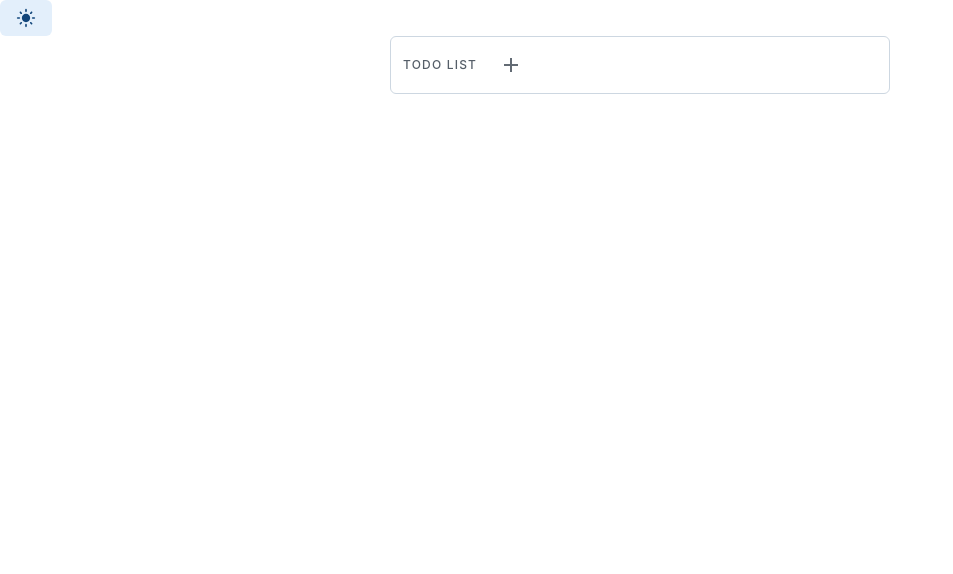
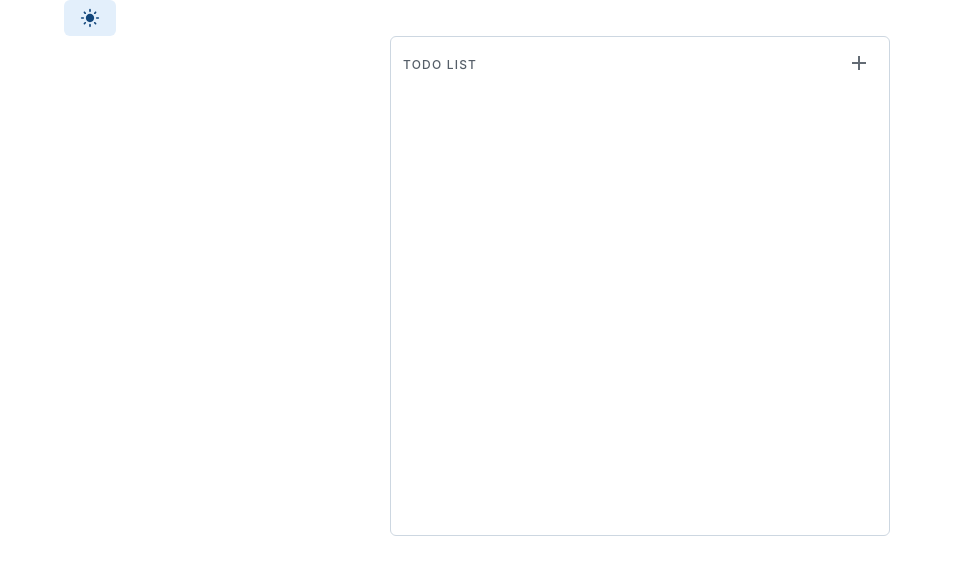
Before and after one commit to aryanbp/techspark_todo, a React (Create React App) app: page / in a window 1280 px wide. Before the commit this address had no page. Shown: the top 574 px of the page, without its empty margins (0-953 px from the left). Built offline with nearby package versions, Linux system fonts and the light colour scheme.

Commit message:
Update UI for TaskList Page

```diff
--- a/package.json
+++ b/package.json
@@ -8,6 +8,7 @@
     "@mui/icons-material": "^5.14.8",
     "@mui/joy": "^5.0.0-beta.5",
     "@mui/material": "^5.14.8",
+    "@mui/styled-engine-sc": "^5.14.8",
     "@testing-library/jest-dom": "^5.17.0",
     "@testing-library/react": "^13.4.0",
     "@testing-library/user-event": "^13.5.0",
@@ -16,6 +17,7 @@
     "react-dom": "^18.2.0",
     "react-router-dom": "^6.15.0",
     "react-scripts": "5.0.1",
+    "styled-components": "^5.3.11",
     "web-vitals": "^2.1.4"
   },
   "scripts": {
--- a/src/App.js
+++ b/src/App.js
@@ -1,21 +1,10 @@
+import { Box, Container } from '@mui/material';
 import './App.css';
-import { Fragment, useEffect, useRef, useState } from 'react';
-import { Routes, Route, useNavigate } from 'react-router-dom';
-
-
-import CssBaseline from '@mui/joy/CssBaseline';
-import Button from '@mui/joy/Button';
-import { CssVarsProvider, useColorScheme } from '@mui/joy/styles';
-import List from '@mui/joy/List';
-import ListItem from '@mui/joy/ListItem';
-import ListSubheader from '@mui/joy/ListSubheader';
-import ListItemButton from '@mui/joy/ListItemButton';
-import { Box } from '@mui/material';
-import { Add, CheckBox, DarkMode, LightMode } from '@mui/icons-material';
-import IconButton from '@mui/joy/IconButton';
-import { Sheet } from '@mui/joy';
+import { Button, CssBaseline, CssVarsProvider, useColorScheme } from '@mui/joy';
+import { useEffect, useState } from 'react';
+import { DarkMode, LightMode } from '@mui/icons-material';
+import TaskList from './TaskList';
 import TaskView from './TaskView';
-
 
 function ModeToggle() {
   const { mode, setMode } = useColorScheme();
@@ -40,77 +29,20 @@ function ModeToggle() {
   );
 }
 
-
 function App() {
-
-  //SetUp Routes...
-  const navigate = useNavigate();
-
-  const navigateToTaskView = () => {
-    // 👇️ navigate to /
-    navigate('/taskview');
-  };
-
-  const [todos, setTodos] = useState(['Hi', 'Hello']);
-  const todoText = useRef();
-
-  useEffect(() => {
-    const userTodos = localStorage.getItem('todos');
-    setTodos(userTodos ? JSON.parse(userTodos) : []);
-  }, [])
-
-  function removeTodo(index) {
-    todos.splice(index, 1);
-    [...JSON.parse(localStorage.getItem('todos'))].splice(index, 1)
-
-    setTodos([...todos])
-    localStorage.setItem('todos', JSON.stringify([...todos]));
-  }
-
   return (
-    <CssVarsProvider defaultMode="system">
+    <Container>
+      <CssVarsProvider defaultMode='system'>
         <CssBaseline />
         <main>
           <ModeToggle />
-        <div>
-          <List
-            variant="outlined"
-            sx={{
-              margin: '0 auto',
-              width: 500,
-              borderRadius: 'sm',
-            }}
-          >
-            <ListItem nested>
-              <ListSubheader sx={{
-                gap: 2
-              }}>Todo List{<IconButton onClick={navigateToTaskView}><Add /></IconButton>}</ListSubheader>
-              <List>
-                {todos.map((todo, index) => (
-                  <ListItem>
-                    <ListItemButton>{todo}</ListItemButton>
-                    <Box sx={{ display: 'flex', gap: 1 }}>
-                      <Button size="sm" variant="plain" color="neutral">
-                        Edit
-                      </Button>
-                      <Button onClick={() => removeTodo(index)} size="sm" variant="soft" color="danger">
-                        Delete
-                      </Button>
+          <Box sx={{ display: 'flex', justifyContent: 'center' }}>
+            <TaskList />
           </Box>
-                  </ListItem>
-                ))}
-              </List>
-            </ListItem>
-          </List>
-          <Routes>
-            {/* <Route path="/tasklist" element={<Contacts />} /> */}
-            <Route path="/taskview" element={<TaskView />} />
-          </Routes>
-        </div>
         </main>
       </CssVarsProvider>
+    </Container>
   );
-
   // //SetUp Routes...
   // const navigate = useNavigate();
 
--- /dev/null
+++ b/src/TaskList.js
@@ -0,0 +1,84 @@
+import { useEffect, useRef, useState } from 'react';
+
+
+import Button from '@mui/joy/Button';
+import List from '@mui/joy/List';
+import ListItem from '@mui/joy/ListItem';
+import ListSubheader from '@mui/joy/ListSubheader';
+import ListItemButton from '@mui/joy/ListItemButton';
+import { Box } from '@mui/material';
+import IconButton from '@mui/joy/IconButton';
+import { Add, ExpandMoreOutlined } from '@mui/icons-material';
+import { Link } from 'react-router-dom';
+import Checkbox from '@mui/joy/Checkbox';
+
+function TaskList() {
+    const [todos, setTodos] = useState([]);
+    const [check, setCheck] = useState([]);
+
+    useEffect(() => {
+        const userTodos = localStorage.getItem('todos');
+        const userCheck = localStorage.getItem('check');
+        setCheck(userCheck ? JSON.parse(userCheck) : []);
+        setTodos(userTodos ? JSON.parse(userTodos) : []);
+    }, [])
+
+    function removeTodo(index) {
+        todos.splice(index, 1);
+        [...JSON.parse(localStorage.getItem('todos'))].splice(index, 1);
+        check.splice(index, 1);
+        [...JSON.parse(localStorage.getItem('check'))].splice(index, 1);
+
+        setTodos([...todos])
+        localStorage.setItem('todos', JSON.stringify([...todos]));
+        setCheck([...check])
+        localStorage.setItem('check', JSON.stringify([...check]));
+    }
+
+    return (
+        <div>
+
+            <List
+                variant="outlined"
+                sx={{
+                    margin: '0 auto',
+                    width: 500,
+                    minHeight: 500,
+                    borderRadius: 'sm',
+                }}
+            >
+                <ListItem nested>
+                    <ListSubheader sx={{
+                        display: 'flex',
+                        justifyContent: 'space-between',
+                        gap: 2
+                    }}>Todo List{<IconButton><Link to='/taskview'><Add /></Link></IconButton>}</ListSubheader>
+                    <List>
+                        {todos.map((todo, index) => (
+                            <ListItem>
+                                <ListItemButton sx={{ gap: 2 }}>
+                                    <Checkbox color="primary" checked={check[index]} onChange={() => {
+                                        check[index] = (!check[index]);
+                                        setCheck([...check])
+                                        localStorage.setItem('check', JSON.stringify([...check]));
+                                    }} />
+                                    {todo}
+                                </ListItemButton>
+                                <Box sx={{ display: 'flex', gap: 1 }}>
+                                    <Button size="sm" variant="plain" color="neutral">
+                                        Edit
+                                    </Button>
+                                    <Button onClick={() => removeTodo(index)} size="sm" variant="soft" color="danger">
+                                        Delete
+                                    </Button>
+                                </Box>
+                            </ListItem>
+                        ))}
+                    </List>
+                </ListItem>
+            </List>
+        </div>
+    );
+}
+
+export default TaskList;
--- a/src/TaskView.js
+++ b/src/TaskView.js
@@ -1,12 +1,17 @@
+import { CssBaseline, CssVarsProvider } from '@mui/joy';
+import { Container } from '@mui/material';
+import { useEffect, useRef, useState } from 'react';
 
-import { Fragment, useEffect, useRef, useState } from 'react';
 
 function TaskView() {
-    const [todos, setTodos] = useState(['Hi', 'Hello']);
+    const [todos, setTodos] = useState([]);
     const todoText = useRef('');
+    const [check, setCheck] = useState([])
 
     useEffect(() => {
         const userTodos = localStorage.getItem('todos');
+        const userCheck = localStorage.getItem('check');
+        setCheck(userCheck ? JSON.parse(userCheck) : []);
         setTodos(userTodos ? JSON.parse(userTodos) : []);
     }, [])
 
@@ -15,24 +20,24 @@ function TaskView() {
             event.preventDefault();
             // todos.unshift(todoText.current.value);
             todos.push(todoText.current.value);
+            check.push(false)
             setTodos([...todos]);
             localStorage.setItem('todos', JSON.stringify([...todos]));
+            localStorage.setItem('check', JSON.stringify([...check]));
             todoText.current.value = '';
         }
     }
 
-    function removeTodo(index) {
-        todos.splice(index, 1);
-        [...JSON.parse(localStorage.getItem('todos'))].splice(index, 1)
-
-        setTodos([...todos])
-        localStorage.setItem('todos', JSON.stringify([...todos]));
-    }
     return (
-        <form onSubmit={addTodo}>
-            <input type='text' placeholder='What to do...' ref={todoText} /><br />
-            <input type='submit' value='Add' />
-        </form>
+        <Container>
+            <CssVarsProvider>
+                <CssBaseline />
+                <form onSubmit={addTodo}>
+                    <input type='text' placeholder='What to do...' ref={todoText} /><br />
+                    <input type='submit' value='Add' />
+                </form>
+            </CssVarsProvider>
+        </Container>
     );
 }
 export default TaskView;
--- a/src/index.js
+++ b/src/index.js
@@ -3,13 +3,18 @@ import ReactDOM from 'react-dom/client';
 import './index.css';
 import App from './App';
 import reportWebVitals from './reportWebVitals';
-import { BrowserRouter as Router } from 'react-router-dom';
+import { BrowserRouter, Link, Route, Routes } from 'react-router-dom';
+import TaskView from './TaskView';
+import TaskList from './TaskList';
 
 const root = ReactDOM.createRoot(document.getElementById('root'));
 root.render(
-  <Router>
-    <App />
-  </Router>
+  <BrowserRouter>
+    <Routes>
+      <Route path="/" element={<App />} />
+      <Route path="/taskview" element={<TaskView />} />
+    </Routes>
+  </BrowserRouter>
 );
 
 // If you want to start measuring performance in your app, pass a function
```
Also changed, not shown: 1 other file (tests, documents, lock files or other folders). Lines whose indentation alone changed are shown as unchanged.
